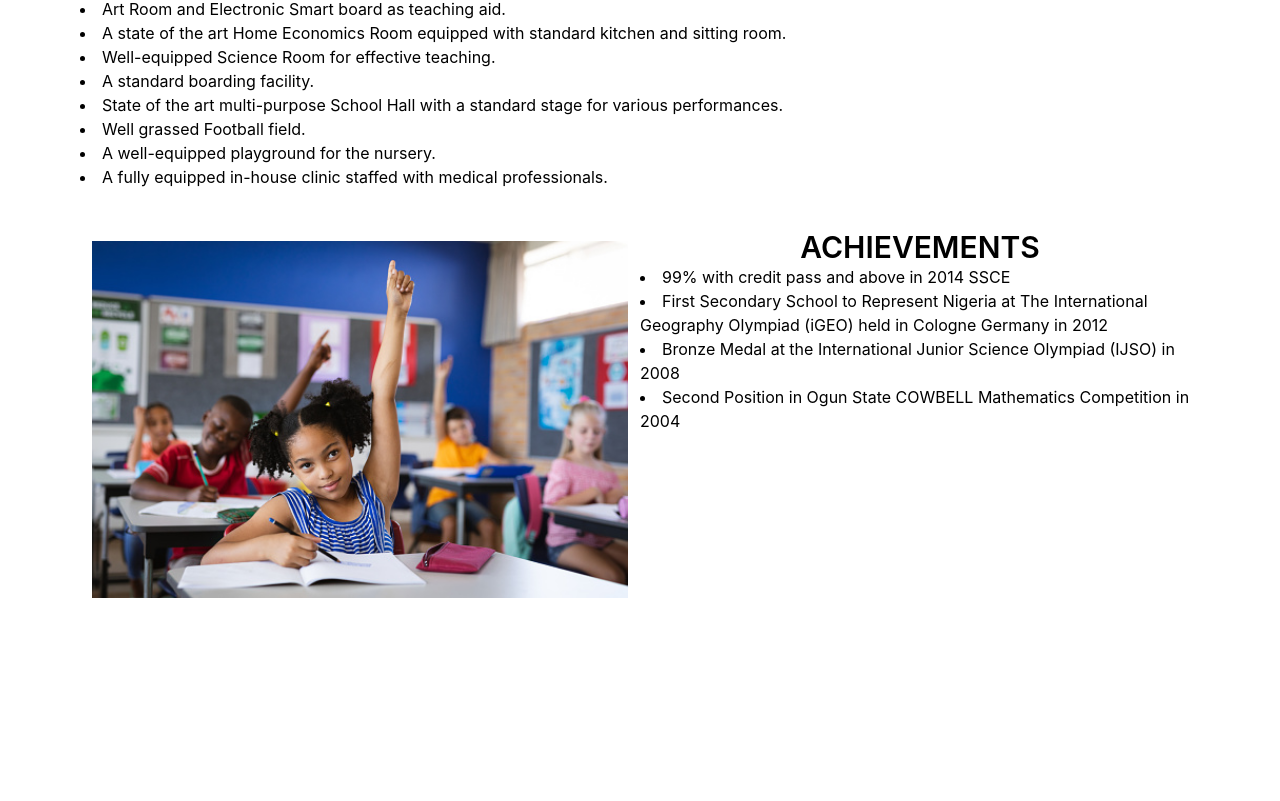
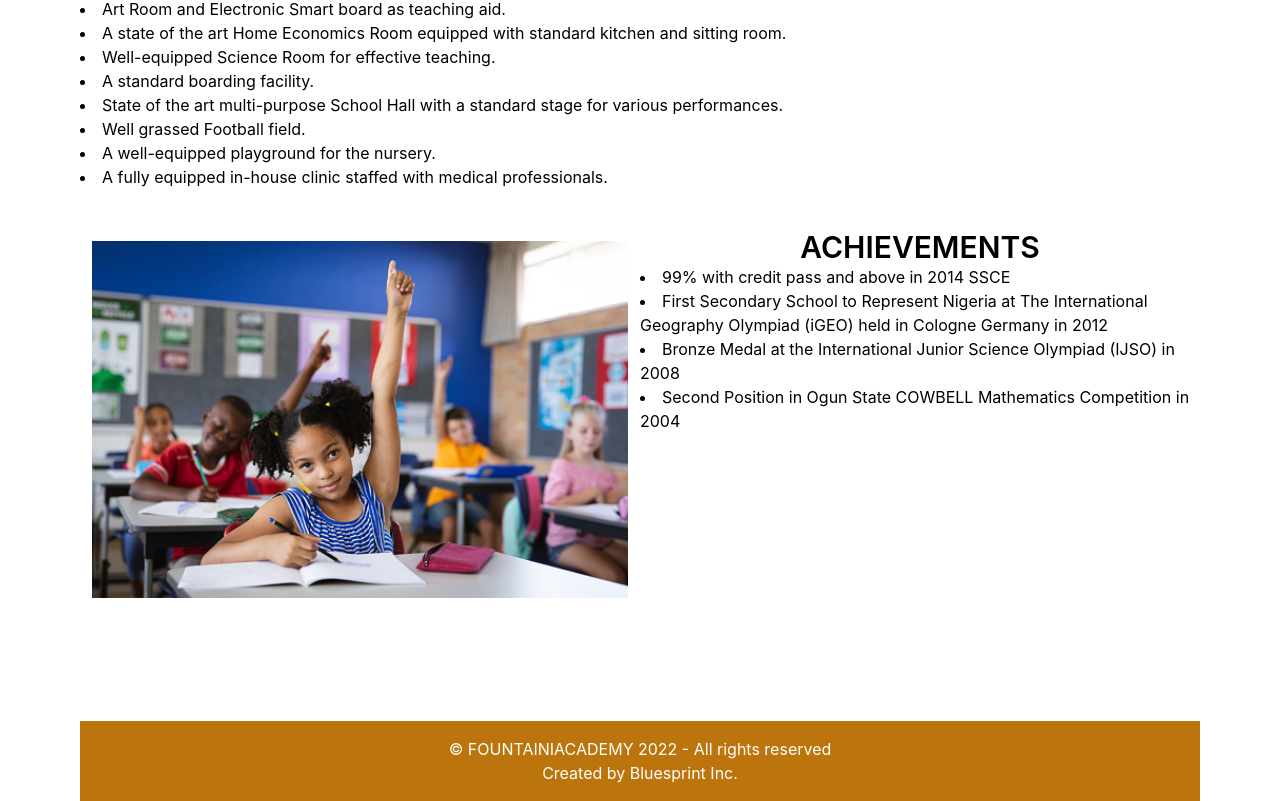
Before and after one commit to jemeelsanni/Fountain-School, a React (Create React App) app: page / in a window 1280 px wide. Shown: the part 1223-2024 px from the top of the page. Before the commit the page ends 1833 px from the top, so only its background shows below. Built offline with nearby package versions, Linux system fonts and the light colour scheme.

Commit message:
done with foot

```diff
--- a/src/components/layout/web/About.js
+++ b/src/components/layout/web/About.js
@@ -1,4 +1,5 @@
 import React from "react";
+import Footer from "./Footer";
 const About = () => {
     return (
         <div className=" px-20">
@@ -87,8 +88,13 @@ const About = () => {
                         <li>Second Position in Ogun State COWBELL Mathematics Competition in 2004</li>
                     </div>
                 </div>
+
             </section>
+            <br/><br/><br/><br/><br/><br/><br/><br/><br/><br/><br/><br/>
+            <Footer/>
+
         </div>
+
         )
     }
     export default About
--- a/src/components/layout/web/Footer.js
+++ b/src/components/layout/web/Footer.js
@@ -3,11 +3,11 @@ import React from "react";
 const Footer = () => {
   return (
     <div>
-      <footer class="bg-black dark:bg-gray-800">
+      <footer class=" bg-fountain dark:bg-gray-800">
         <div class="container px-6 py-4 mx-auto">
           <div>
             <p class="text-center text-gray-800 text-white">
-              © OMEC 2022 - All rights reserved
+              © FOUNTAINIACADEMY 2022 - All rights reserved
             </p>
             <p class="text-center text-gray-800 text-white">
               Created by Bluesprint Inc.
--- a/src/pages/Home.js
+++ b/src/pages/Home.js
@@ -1,7 +1,6 @@
 import React from "react";
 import Navbar from "../components/layout/web/Navbar";
 import About from "../components/layout/web/About";
-import Footer from "../components/layout/web/Footer";
 
 
 const Home = () => {
@@ -9,7 +8,6 @@ const Home = () => {
    <div>
      <Navbar/>
      <About/>
-     <Footer/>
    </div>
   );
 };
```
